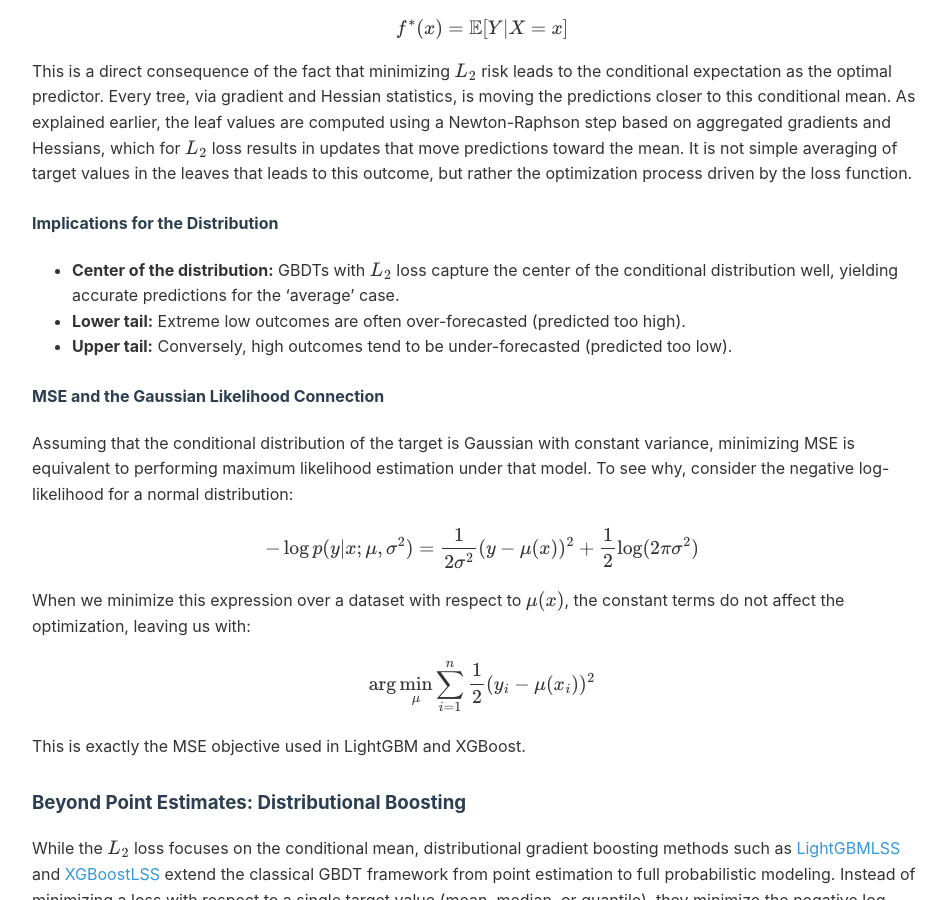
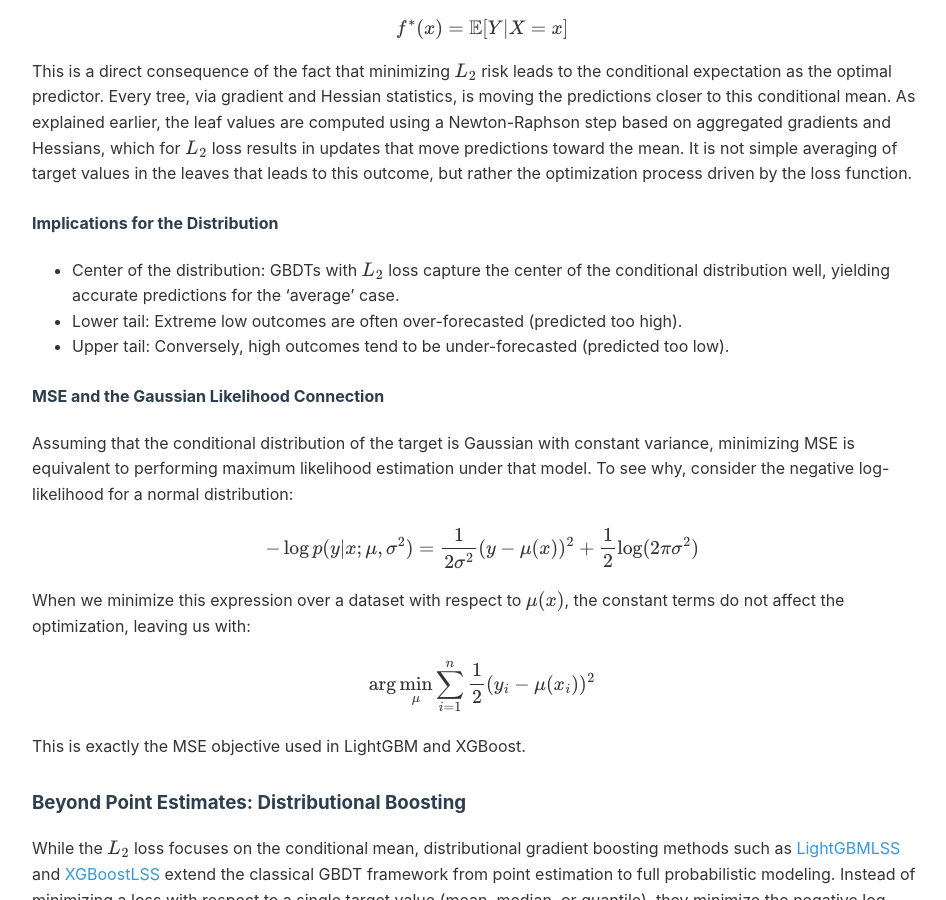
Before and after one commit to StatMixedML/gbdt-explained, a Jekyll site: the page built from index.md, in a window 1280 px wide and 900 px high, scrolled down 4603 px. Shown: the whole window, without its empty margins (158-1104 px from the left). Built offline with Jekyll 4.4.1, drawn with Linux system fonts in a browser that asks for light colours.

```diff
--- a/index.md
+++ b/index.md
@@ -125,9 +125,9 @@
 
 #### Implications for the Distribution
 
-- **Center of the distribution:** GBDTs with $L_2$ loss capture the center of the conditional distribution well, yielding accurate predictions for the 'average' case.
-- **Lower tail:** Extreme low outcomes are often over-forecasted (predicted too high).
-- **Upper tail:** Conversely, high outcomes tend to be under-forecasted (predicted too low).
+- Center of the distribution: GBDTs with $L_2$ loss capture the center of the conditional distribution well, yielding accurate predictions for the 'average' case.
+- Lower tail: Extreme low outcomes are often over-forecasted (predicted too high).
+- Upper tail: Conversely, high outcomes tend to be under-forecasted (predicted too low).
 
 #### MSE and the Gaussian Likelihood Connection
 
```
